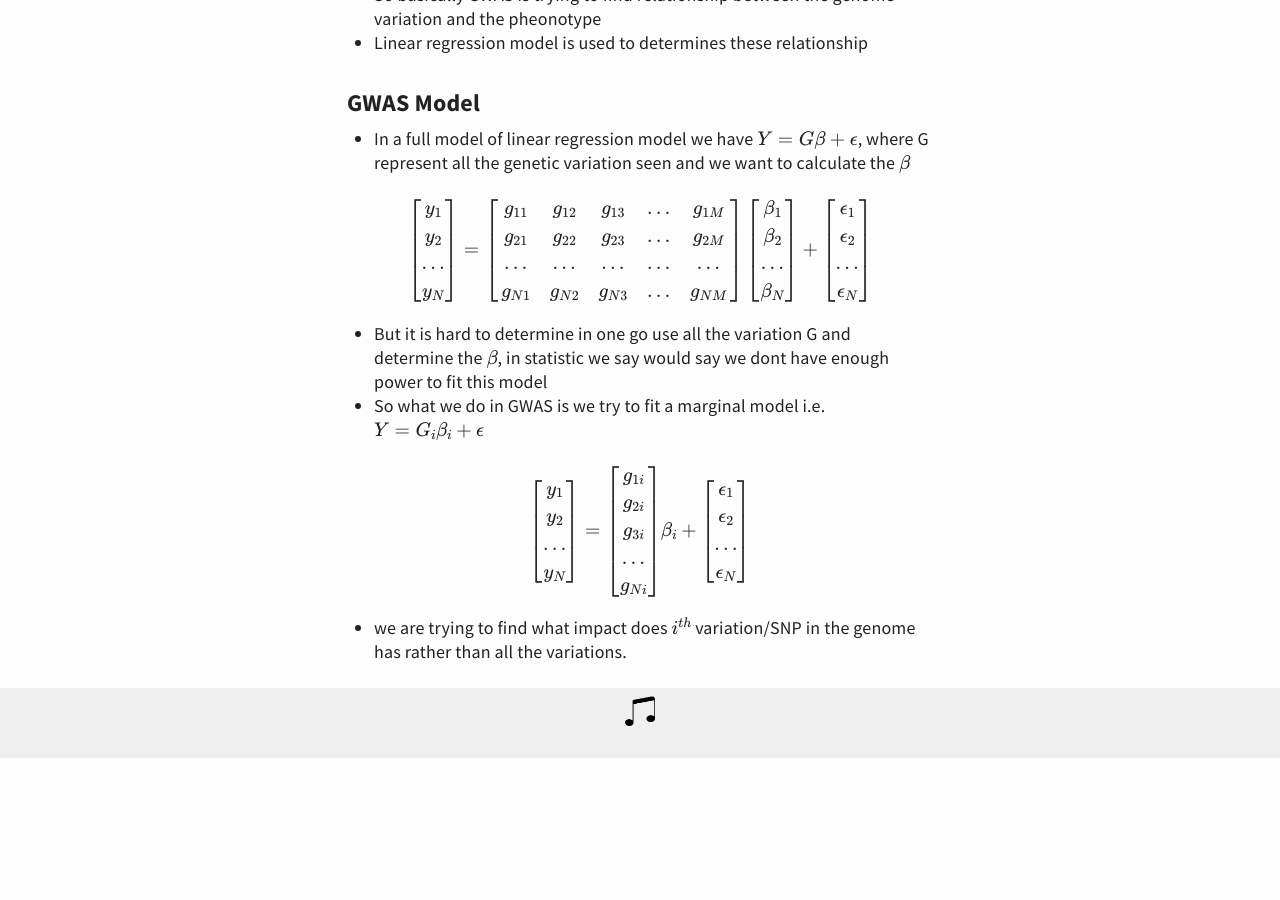
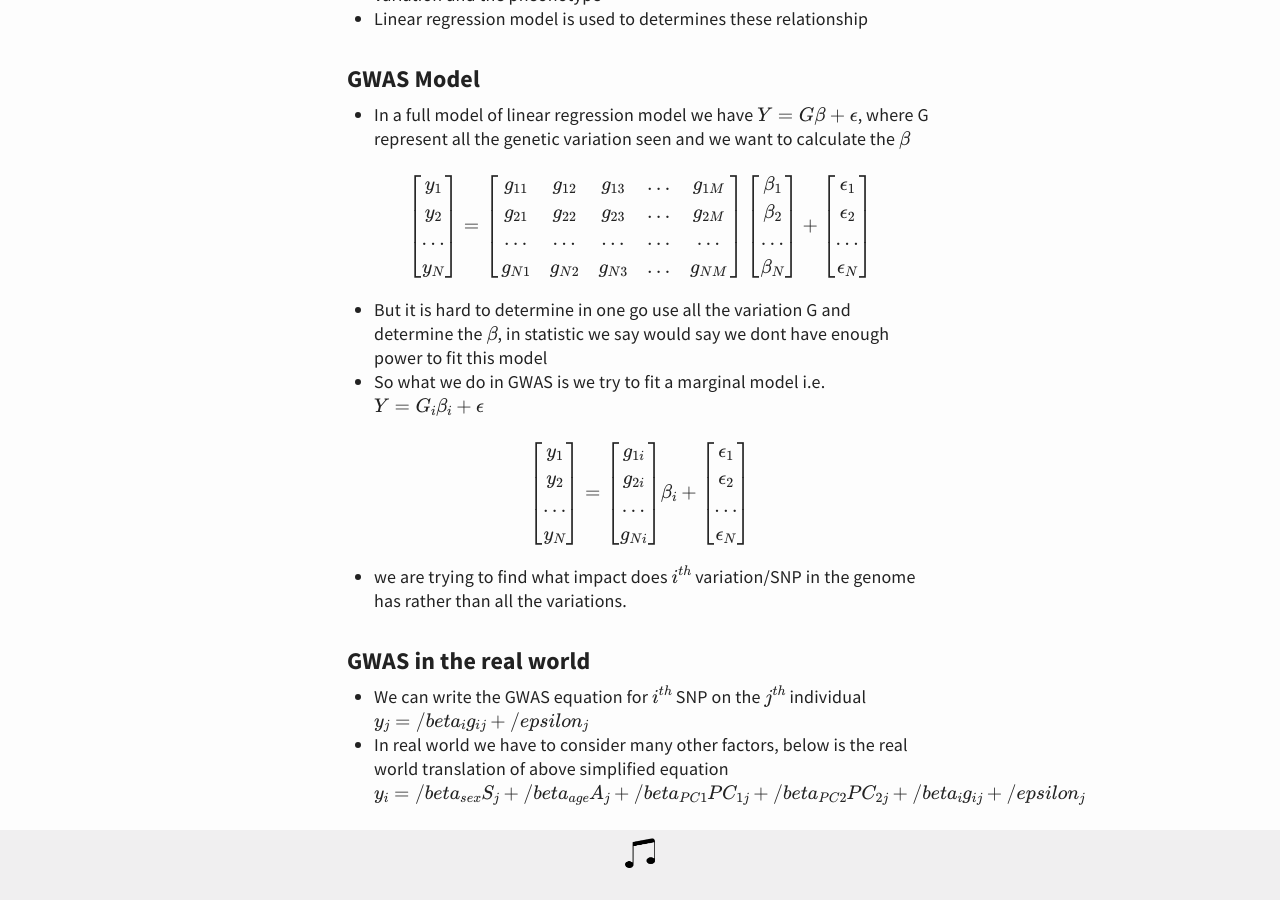
Before and after one commit to webhash/webhash.github.io, a Jekyll site: the page built from _posts/2020-11-27-basics-of-GWAS.md, in a window 1280 px wide and 900 px high, scrolled down 1504 px. Built offline with Jekyll 4.4.1, drawn with Linux system fonts in a browser that asks for light colours; formulas are drawn with MathJax 3; before the commit the page ends 2262 px from its top, so only the background shows below that.

Commit message:
Update 2020-11-27-basics-of-GWAS.md

```diff
--- a/_posts/2020-11-27-basics-of-GWAS.md
+++ b/_posts/2020-11-27-basics-of-GWAS.md
@@ -3,7 +3,7 @@ title: Understaning GWAS
 ---
 
 
-## GWAS
+### GWAS
 
 - GWAS means Genome wide association studies
 - We are trying to find relationship between the phenotype and the genetics
@@ -66,7 +66,15 @@ $$
 
 $$
 \begin{bmatrix} y_{1} \\ y_{2} \\ \dots \\ y_{N} \end{bmatrix} =
-\begin{bmatrix} g_{1i} \\ g_{2i} \\ g_{3i} \\ \dots \\ g_{Ni}  \end{bmatrix} \beta_i +
+\begin{bmatrix} g_{1i} \\ g_{2i} \\ \dots \\ g_{Ni}  \end{bmatrix} \beta_i +
 \begin{bmatrix} \epsilon_1 \\ \epsilon_2 \\ \dots \\ \epsilon_N \end{bmatrix} $$
 
 - we are trying to find what impact does $$i^{th} $$ variation/SNP in the genome has rather than all the variations.
+
+
+### GWAS in the real world
+
+- We can write the GWAS equation for $$i^{th} $$ SNP on the $$ j^{th} $$ individual
+$$ y_j = /beta_i g_{ij} + /epsilon_j $$
+- In real world we have to consider many other factors, below is the real world translation of above simplified equation
+$$ y_i = /beta_{sex}S_j + /beta_{age}A_j + /beta_{PC1}PC_{1j} + /beta_{PC2}PC_{2j} + /beta_i g_{ij} + /epsilon_j  $$
```
